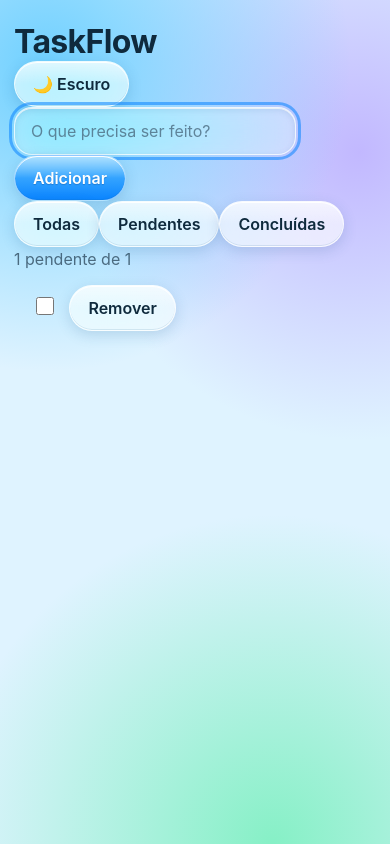
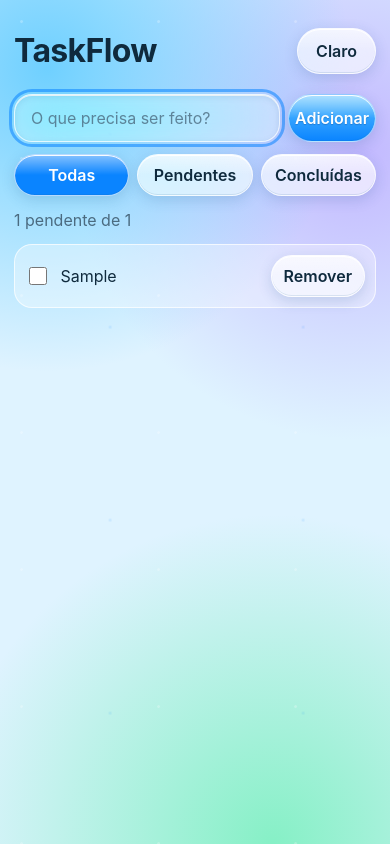
Before and after one commit to LattaruliR/ReactFlowManager, a React (Vite) app: page / in a window 390 px wide. Both pictures are taken after typing "Sample" into the empty fields and a click on the button "Adicionar". Built offline with nearby package versions, Linux system fonts and the light colour scheme.

Commit message:
Tema melhorado

```diff
--- a/src/App.css
+++ b/src/App.css
@@ -182,3 +182,169 @@
     border-right-color: var(--border);
   }
 }
+
+.app {
+  display: flex;
+  flex-direction: column;
+  gap: 16px;
+  width: 100%;
+}
+
+.app-header {
+  display: flex;
+  align-items: center;
+  justify-content: space-between;
+  gap: 12px;
+  padding: 4px 0 8px;
+}
+
+.task-form {
+  display: flex;
+  align-items: stretch;
+  gap: 10px;
+}
+
+.task-form input[type="text"] {
+  flex: 1;
+  min-width: 0;
+}
+
+.task-form button,
+.task-remover {
+  flex: 0 0 auto;
+  white-space: nowrap;
+}
+
+.filtro {
+  display: flex;
+  align-items: center;
+  gap: 8px;
+  width: 100%;
+}
+
+.filtro button {
+  flex: 1 1 0;
+  min-width: 0;
+  padding: 9px 10px;
+  white-space: nowrap;
+}
+
+.filtro button.ativo {
+  color: var(--primary-contrast);
+  background: var(--primary);
+}
+
+.task-list {
+  gap: 8px;
+}
+
+.app .task-item {
+  gap: 12px;
+  padding: 12px 14px;
+  border: 1px solid var(--glass-border);
+  border-radius: var(--radius-md);
+  background: var(--glass-bg);
+  animation: task-enter 420ms var(--ease) backwards;
+  transition: transform 180ms var(--ease), background 180ms var(--ease),
+    border-color 180ms var(--ease), box-shadow 180ms var(--ease);
+}
+
+.task-list > .task-item:nth-child(2) {
+  animation-delay: 45ms;
+}
+
+.task-list > .task-item:nth-child(3) {
+  animation-delay: 90ms;
+}
+
+.task-list > .task-item:nth-child(4) {
+  animation-delay: 135ms;
+}
+
+.task-list > .task-item:nth-child(5) {
+  animation-delay: 180ms;
+}
+
+@media (hover: hover) {
+  .app .task-item:hover {
+    transform: translateY(-2px);
+    border-color: var(--glass-highlight);
+    background: var(--glass-bg-strong);
+    box-shadow: var(--glass-shadow);
+  }
+}
+
+@keyframes task-enter {
+  from {
+    opacity: 0;
+    transform: translateY(9px) scale(0.985);
+  }
+  to {
+    opacity: 1;
+    transform: translateY(0) scale(1);
+  }
+}
+
+@keyframes checkbox-pop {
+  50% {
+    transform: scale(1.2);
+  }
+}
+
+.task-item.concluida input[type="checkbox"] {
+  animation: checkbox-pop 260ms var(--ease);
+}
+
+.task-texto {
+  transition: color 220ms var(--ease);
+}
+
+.task-item label {
+  display: flex;
+  align-items: center;
+  flex: 1;
+  min-width: 0;
+  gap: 10px;
+  cursor: pointer;
+}
+
+.task-item input[type="checkbox"] {
+  flex: 0 0 auto;
+}
+
+.task-texto {
+  overflow-wrap: anywhere;
+}
+
+.task-item.concluida .task-texto {
+  color: var(--text-muted);
+  text-decoration: line-through;
+}
+
+.task-remover {
+  padding: 8px 12px;
+}
+
+.task-vazia {
+  padding: 12px 0;
+}
+
+@media (max-width: 480px) {
+  .app {
+    gap: 12px;
+  }
+
+  .task-form {
+    gap: 8px;
+  }
+
+  .task-form button,
+  .filtro button {
+    padding: 8px 6px;
+  }
+
+  .app .task-item {
+    gap: 8px;
+    padding: 10px;
+  }
+}
--- a/src/components/ThemeToggle.jsx
+++ b/src/components/ThemeToggle.jsx
@@ -5,7 +5,7 @@ export function ThemeToggle() {
 
   return (
     <button onClick={toggleTheme}>
-      {theme === 'light' ? '🌙 Escuro' : '☀️ Claro'}
+      {theme === 'light' ? 'Claro' : 'Escuro'}
     </button>
   );
 }
--- a/src/context/TasksContext.jsx
+++ b/src/context/TasksContext.jsx
@@ -17,7 +17,8 @@ export function TasksProvider({ children }) {
     dispatch({
       type: "ADD",
       tarefa: {
-        ...tarefa,
+        id: crypto.randomUUID(),
+        texto: tarefa,
         concluida: false
       }
     });
--- a/src/index.css
+++ b/src/index.css
@@ -120,6 +120,8 @@ body::before {
 }
 
 #root {
+  position: relative;
+  z-index: 1;
   max-width: 760px;
   margin: 0 auto;
   padding: 40px 20px 80px;
@@ -127,6 +129,27 @@ body::before {
   flex-direction: column;
   gap: 18px;
 }
+body::after {
+  content: "";
+  position: fixed;
+  inset: -80px;
+  z-index: 0;
+  pointer-events: none;
+  opacity: 0.3;
+  background-image:
+    radial-gradient(circle, rgba(255, 255, 255, 0.85) 0 1px, transparent 1.8px),
+    radial-gradient(circle, rgba(10, 132, 255, 0.3) 0 1px, transparent 2px);
+  background-size: 137px 137px, 193px 193px;
+  background-position: 0 0, 47px 71px;
+  animation: particle-drift 36s linear infinite;
+}
+
+@keyframes particle-drift {
+  to {
+    background-position: 137px 137px, 240px 264px;
+  }
+}
+
 
 h1,
 h2,
```
